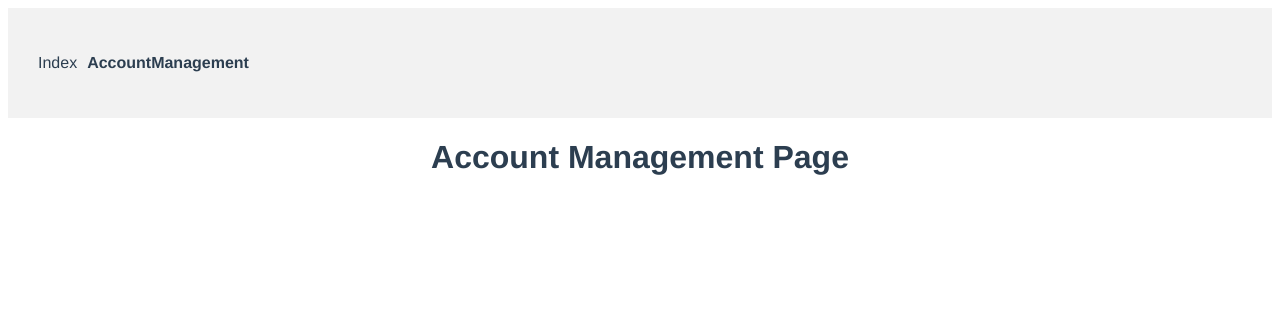
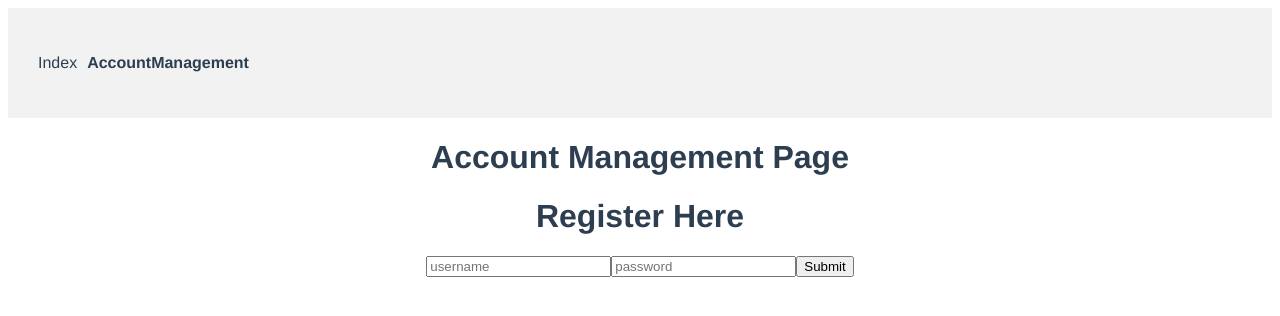
Before and after one commit to DanerisMendoza/MEMOTECH, a Vue app in the folder frontend/: page /AccountManagement in a window 1280 px wide. Shown: the top 316 px of the page. Built offline with nearby package versions, Linux system fonts and the light colour scheme.

Commit message:
Registration component is working

```diff
--- a/frontend/package.json
+++ b/frontend/package.json
@@ -7,6 +7,7 @@
     "build": "vue-cli-service build"
   },
   "dependencies": {
+    "axios": "^1.4.0",
     "core-js": "^3.8.3",
     "vue": "^3.2.13",
     "vue-router": "^4.0.3"
--- /dev/null
+++ b/frontend/src/axiosConfig.js
@@ -0,0 +1,5 @@
+import axios from 'axios';
+
+axios.defaults.baseURL = 'http://127.0.0.1:8000';
+
+export default axios;
--- a/frontend/src/components/RegistrationComp.vue
+++ b/frontend/src/components/RegistrationComp.vue
@@ -1,28 +1,24 @@
 <template>
     <div>
         <h1>Register Here</h1>
-        <input type="text" placeholder="fname" ref="fname">
-        <input type="text" placeholder="lname" ref="lname">
-        <input type="text" placeholder="email" ref="email">
+        <input type="text" placeholder="username" ref="username">
         <input type="password" placeholder="password" ref="password">
         <button @click="submit" class="btn btn-success">Submit</button>
     </div>
 </template>
 
 <script>
-    import axios from 'axios';
+    import axios from '../axiosConfig';
 
     export default {
         methods: {
             submit() {
                 const data = {
-                    fname: this.$refs.fname.value,
-                    lname: this.$refs.lname.value,
-                    email: this.$refs.email.value,
+                    username: this.$refs.username.value,
                     password: this.$refs.password.value
                 };
 
-                axios.post('/api/createStudent', data)
+                axios.post('/api/createUser', data)
                     .then(response => {
                         // Handle success response
                         console.log('Insert Success!');
--- a/frontend/src/router/index.js
+++ b/frontend/src/router/index.js
@@ -7,11 +7,13 @@ const routes = [
     path: '/',
     redirect: { name: 'Index' } // Redirect to the named route
   },
+
   {
     path: '/Index',
     name: 'Index',
     component: Index
   },
+
   {
     path: '/AccountManagement',
     name: 'AccountManagement',
--- a/frontend/src/views/AccountManagement.vue
+++ b/frontend/src/views/AccountManagement.vue
@@ -2,14 +2,17 @@
     <div>
         <Navbar/>
         <h1>Account Management Page</h1>
+        <RegistrationComp/>
+
     </div>
 </template>
 
 <script>
  import Navbar from '../components/Navbar.vue';
+ import RegistrationComp from '../components/RegistrationComp.vue';
 
  export default {
     name: 'App',
-    components: { Navbar},
+    components: { Navbar,RegistrationComp},
   }
 </script>
```
Also changed, not shown: 1 other file (tests, documents, lock files or other folders).
